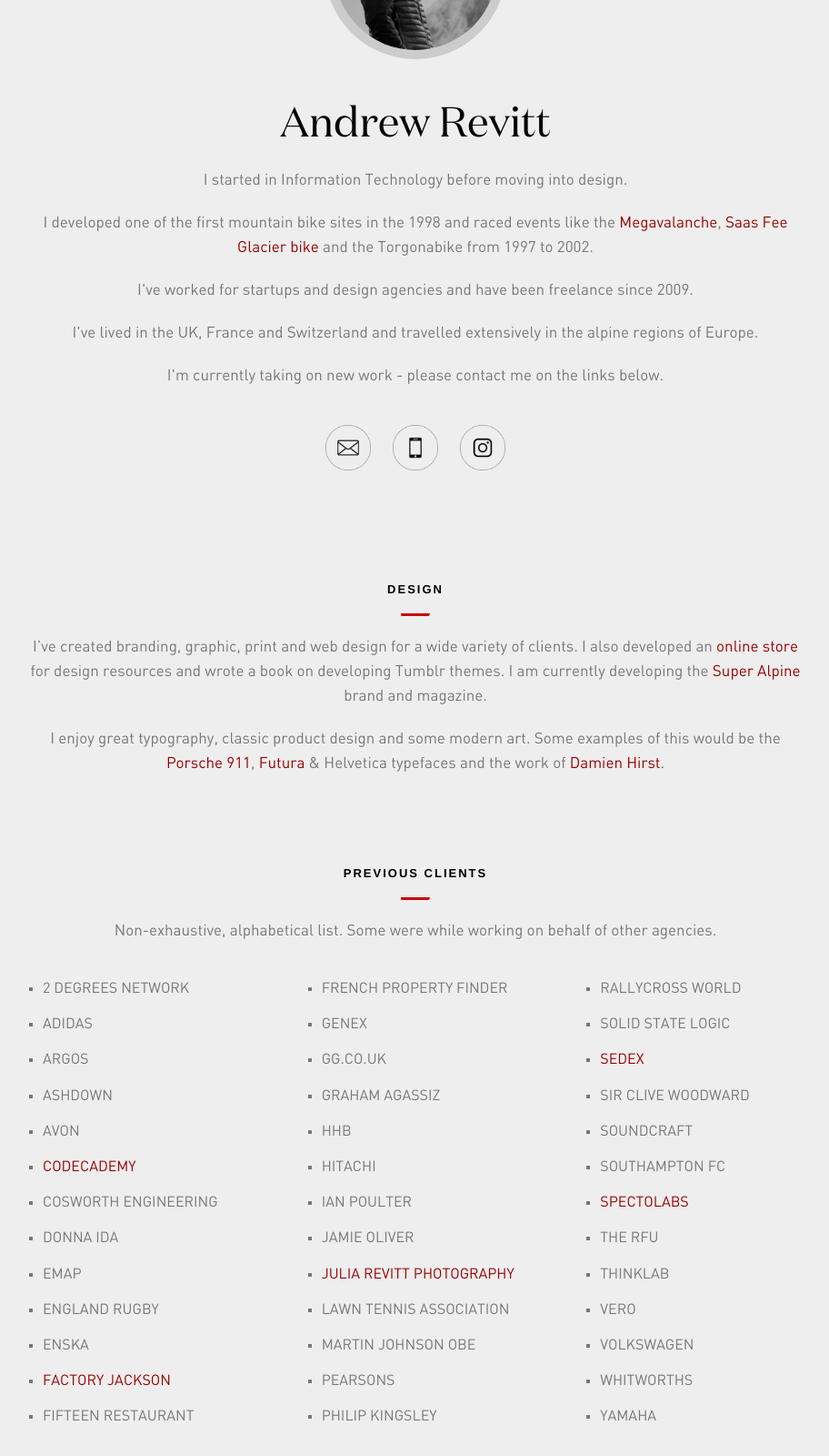
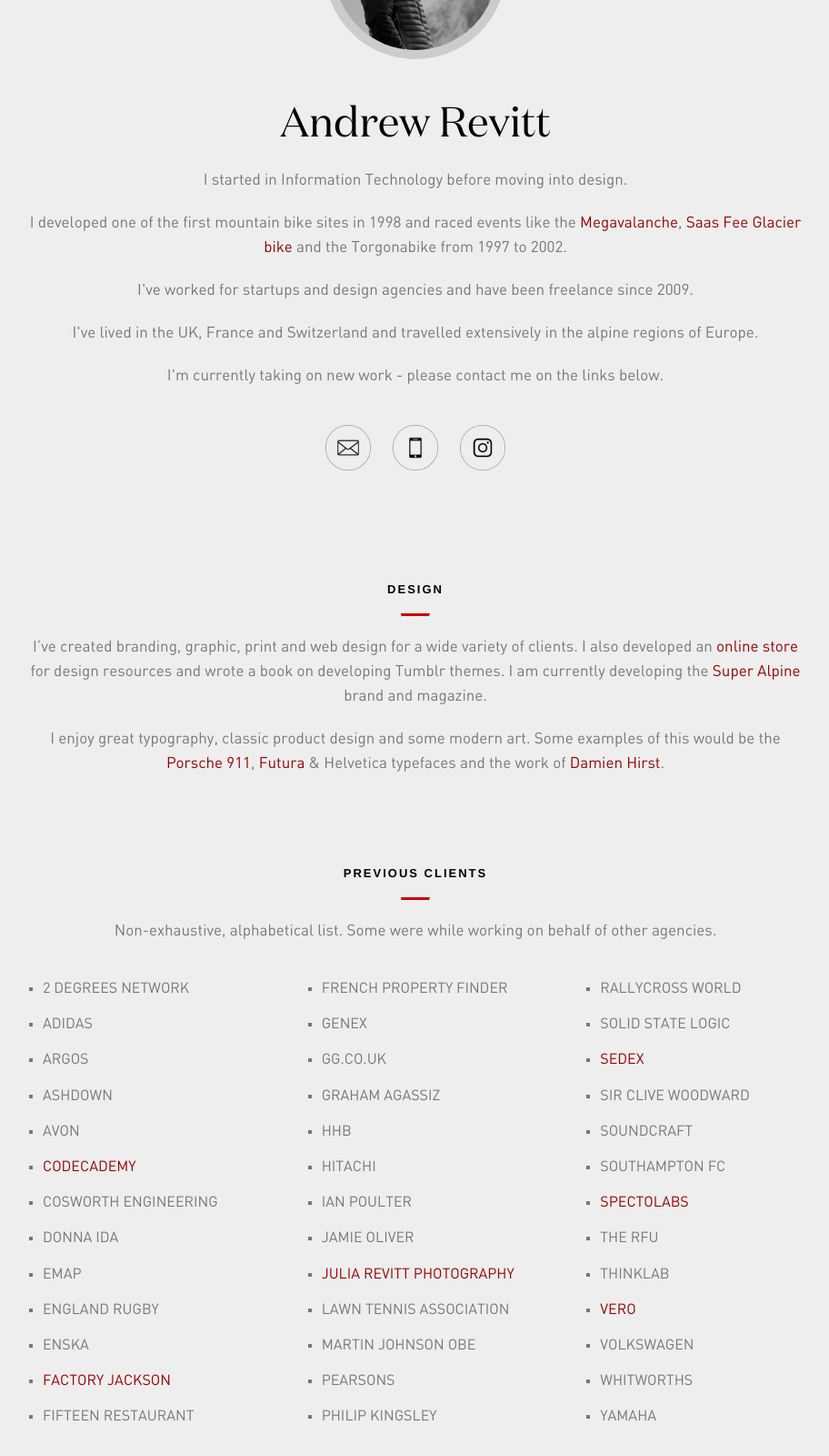
Before and after one commit to andrewrevitt/andrewrevitt.github.io, a plain HTML site: page about/index.html in a window 1280 px wide. Shown: the part 400-2000 px from the top of the page at 91% size, without its empty margins (183-1095 px from the left). Drawn offline with Linux system fonts and the light colour scheme.

Commit message:
Update index.html

```diff
--- a/about/index.html
+++ b/about/index.html
@@ -17,7 +17,7 @@
 <img src="../img/profile-bw.jpg" alt="Andrew Revitt" class="round">
 <h1><a href="../index.html">Andrew Revitt</a></h1>
 <p>I started in Information Technology before moving into design.</p>
-<p>I developed one of the first mountain bike sites in the 1998 and raced events like the <a href="https://en.wikipedia.org/wiki/Megavalanche">Megavalanche</a>, <a href="https://www.saas-fee.ch/en/saas-valley/activities-events/top-events/glacier-bike-downhill/">Saas Fee Glacier bike</a> and the Torgonabike from 1997 to 2002.</p>
+<p>I developed one of the first mountain bike sites in 1998 and raced events like the <a href="https://en.wikipedia.org/wiki/Megavalanche">Megavalanche</a>, <a href="https://www.saas-fee.ch/en/saas-valley/activities-events/top-events/glacier-bike-downhill/">Saas Fee Glacier bike</a> and the Torgonabike from 1997 to 2002.</p>
 <p>I've worked for startups and design agencies and have been freelance since 2009.</p>
 <p>I've lived in the UK, France and Switzerland and travelled extensively in the alpine regions of Europe.</p>
 <p>I'm currently taking on new work - please contact me on the links below.</p>
@@ -69,7 +69,7 @@
 <li><a href="../projects/spectolabs.html">Spectolabs</a></li>
 <li>The RFU</li>
 <li>thinklab</li>
-<li>Vero</li>
+<li><a href="../projects/vero-momo.html">Vero</a></li>
 <li>Volkswagen</li>
 <li>Whitworths</li>
 <li>Yamaha</li>
```
